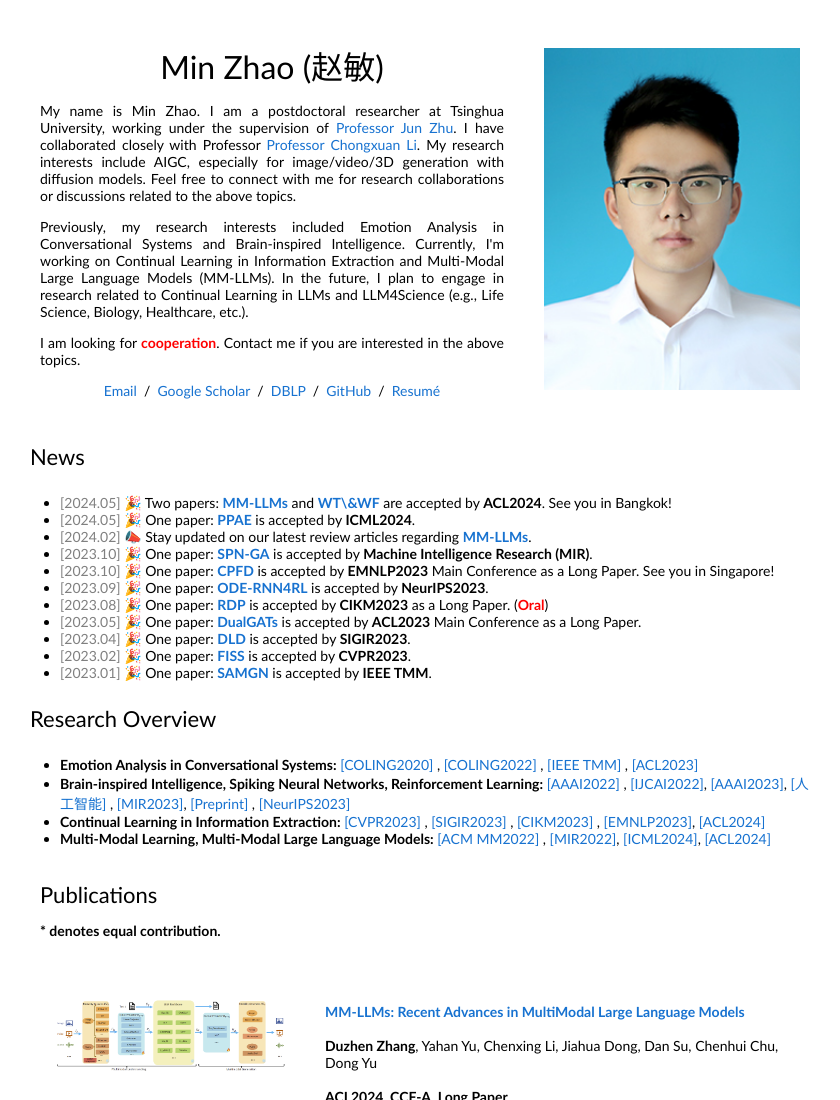
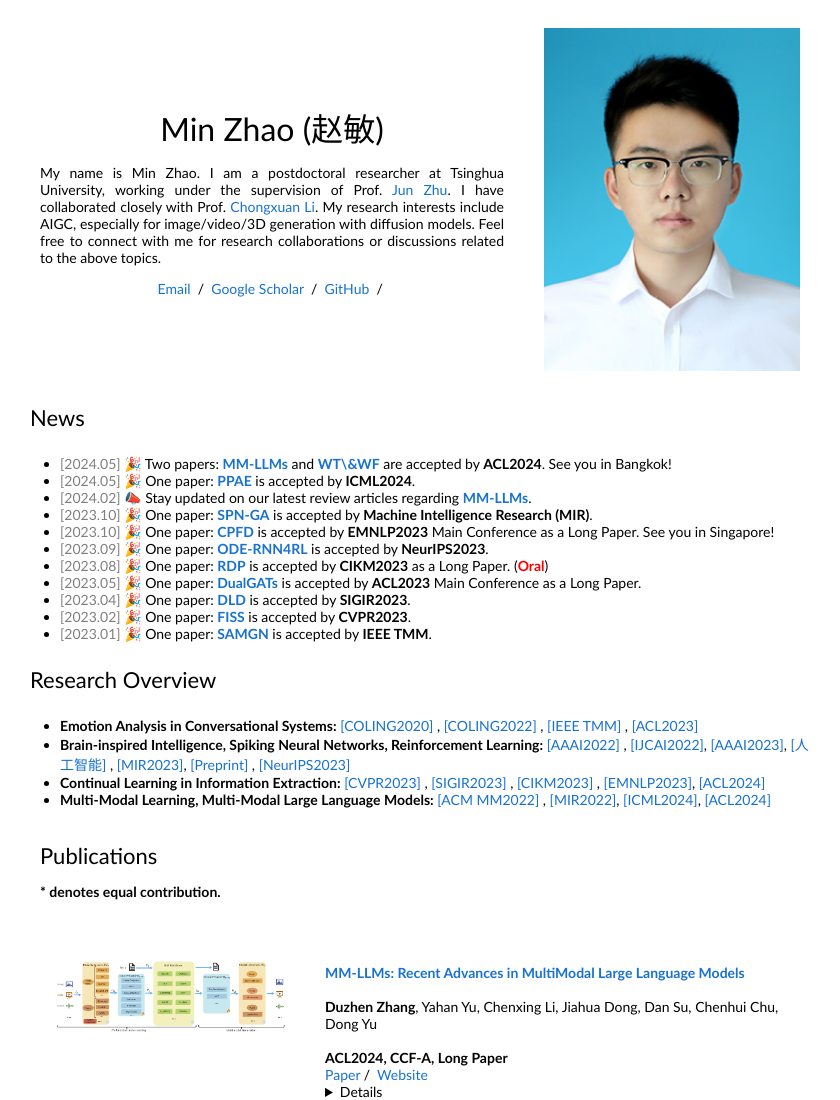
Before and after one commit to gracezhao1997/gracezhao1997.github.io, a plain HTML site: page index.html in a window 1280 px wide. Shown: the top 1100 px of the page, without its empty margins (220-1060 px from the left). Drawn offline with Linux system fonts and the light colour scheme.

Commit message:
Update index.html

```diff
--- a/index.html
+++ b/index.html
@@ -29,32 +29,16 @@
                   </p>
 
                   <p align="justify">
-                    My name is Min Zhao. I am a postdoctoral researcher at Tsinghua University, working under the supervision of <a href="http://ml.cs.tsinghua.edu.cn/~jun/index.shtml" target="_blank" rel="noopener">Professor Jun Zhu</a>. I have collaborated closely with Professor <a href="https://zhenxuan00.github.io/" target="_blank" rel="noopener">Professor Chongxuan Li</a>.
+                    My name is Min Zhao. I am a postdoctoral researcher at Tsinghua University, working under the supervision of Prof. <a href="http://ml.cs.tsinghua.edu.cn/~jun/index.shtml" target="_blank" rel="noopener"> Jun Zhu</a>. I have collaborated closely with Prof. <a href="https://zhenxuan00.github.io/" target="_blank" rel="noopener"> Chongxuan Li</a>.
 My research interests include AIGC, especially for image/video/3D generation with diffusion models. Feel free to connect with me for research collaborations or discussions related to the above topics.
 
                   </p>
 
-                  <p align="justify">
-                    Previously, my research interests included Emotion Analysis in Conversational Systems and Brain­-inspired Intelligence. Currently, I'm working on Continual Learning in Information Extraction and Multi-Modal Large Language Models (MM-LLMs).
-                    In the future, I plan to engage in research related to Continual Learning in LLMs and LLM4Science (e.g., Life Science, Biology, Healthcare,  etc.).
-                  </p>
-
-                  <p align="justify">
-                    I am looking for <font color="red"><strong>cooperation</strong></font>. Contact me if you are interested in the above topics.
-                  </p>
-
-
-            <!--       <p align="justify">
-                    I am actively seeking a <font color="red"><strong>postdoctoral research position</strong></font> as well. If you are interested in my experience, please feel free to contact me and let me know.
-                  </p> -->
-
                   <p style="text-align:center">
-                    <a href="mailto:zhangduzhen2019@ia.ac.cn">Email</a> &nbsp/&nbsp
-                    <a href="https://scholar.google.com.hk/citations?user=o0jlAfwAAAAJ&hl=zh-CN">Google Scholar</a>
+                    <a href="mailto:gracezhao1997@gmail.com">Email</a> &nbsp/&nbsp
+                    <a href="https://scholar.google.com/citations?user=ExIZrLAAAAAJ&hl=zh-CN&oi=sra">Google Scholar</a>
                     &nbsp/&nbsp
-                    <a href="https://dblp.uni-trier.de/pid/235/0398.html"> DBLP </a> &nbsp/&nbsp
-                    <a href="https://github.com/BladeDancer957"> GitHub </a> &nbsp/&nbsp
-                    <a href="docs/DuzhenZhang_CV.pdf"> Resumé</a>
+                    <a href="https://github.com/gracezhao1997"> GitHub </a> &nbsp/&nbsp
                   </p>
                 </td>
                 <td style="padding:2.5%;width:40%;max-width:40%">
```
